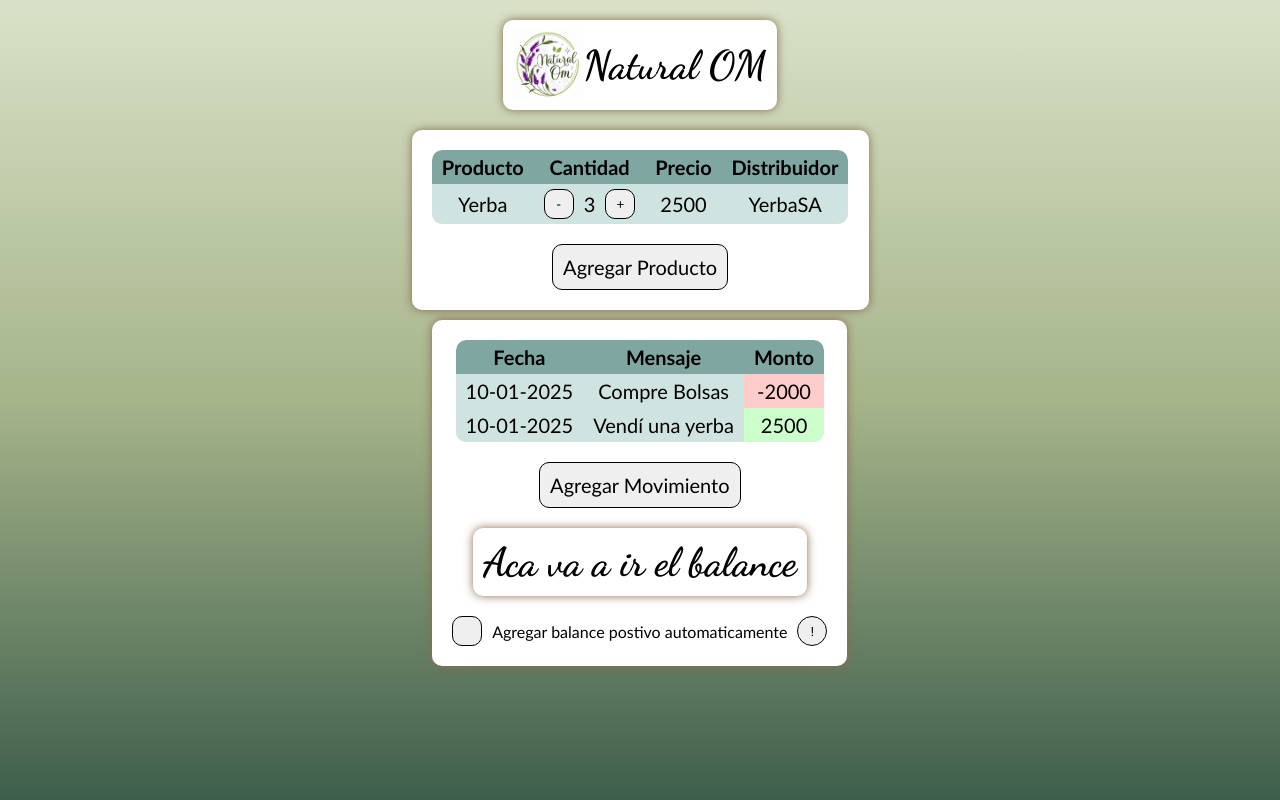
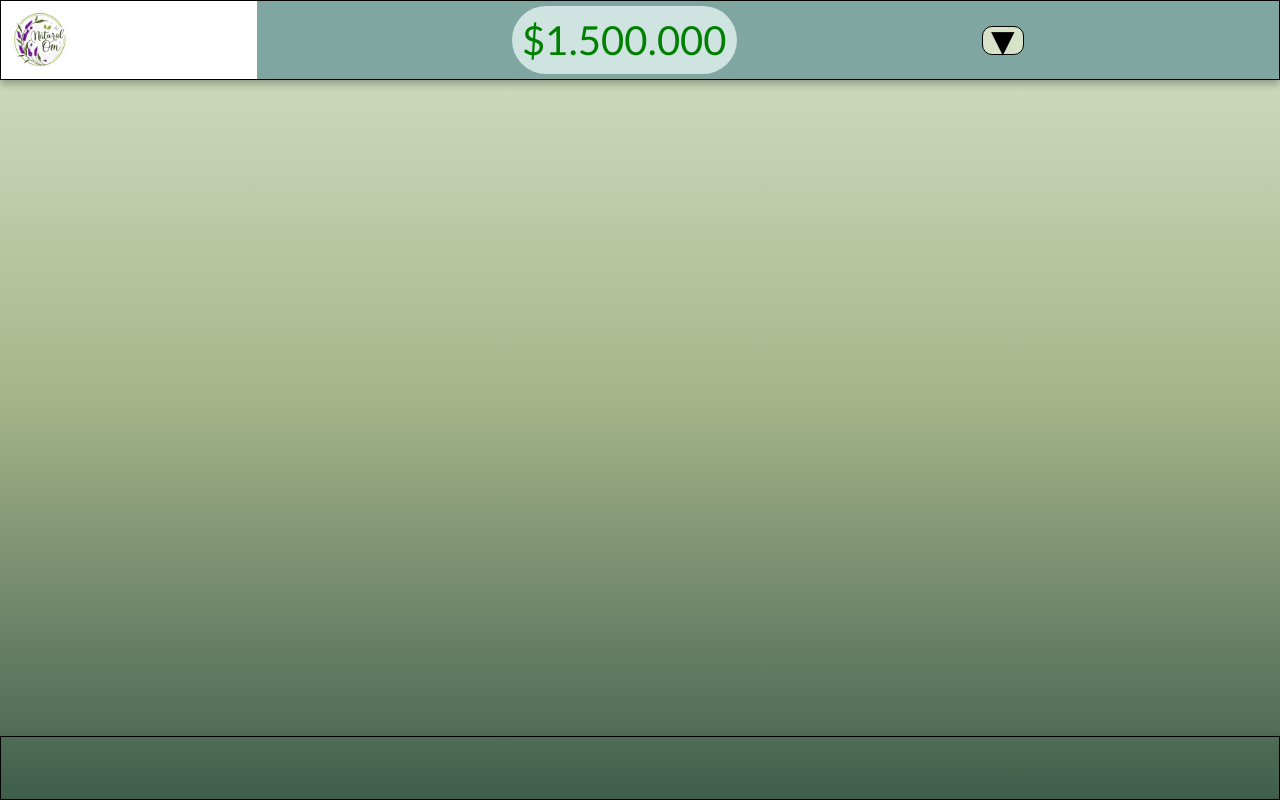
Before and after one commit to TobiasIvanGodoy/NaturalOM_interfaz, a plain HTML site: page index.html in a window 1280 px wide. Drawn offline with Linux system fonts and the light colour scheme.

Commit message:
cambios en el diseño

```diff
--- a/index.html
+++ b/index.html
@@ -7,162 +7,19 @@
     <link rel="stylesheet" href="style.css">
 </head>
 <body>
-    <div class="contenedorTitulo animacion1">
-        <img src="diseño/logo_sin_redes.jpg" id="logo"></img>
-        <h1>Natural OM</h1>
+    <div id="superior" class="contenedorHUD animacion1">
+        <div id="brand">
+            <img src="diseño/logo_sin_redes.jpg" id="logo"></img>
+        </div>
+        <div id="balance">
+            <p id="saldo">$1.500.000</p> <!-- Aca despues voy a implementar que se muestre el balance de la cuenta -->
+            <button>
+                <p>▼</p>
+            </button>
+        </div>
+    </div>
+    <div id="inferior" class="contenedorHUD animacion1">
 
     </div>
-    <div class="contenedorUI">
-        <div class="contenedorSeccion animacion2">
-            <div class="contenedorTablas ">
-                <table>
-                    <tr>
-                        <th>
-                            <p>Producto</p>
-                        </th>
-                        <th>
-                            <p>Cantidad</p>
-                        </th>
-                        <th>
-                            <p>Precio</p>
-                        </th>
-                        <th>
-                            <p>Distribuidor</p>
-                        </th>
-                    </tr>
-                    <tr>
-                        <td>
-                            <p>Yerba</p>
-                        </td>
-                        <td id="cantidad">
-                            <button>
-                                <p> - </p>
-                            </button>
-                            <p>3</p>
-                            <button>
-                                <p> + </p>
-                            </button>
-                        </td>
-                        <td>
-                            <p>2500</p>
-                        </td>
-                        <td>
-                            <p>YerbaSA</p>
-                        </td>
-                    </tr>
-                </table>
-            </div>
-            <button id="btnAgregar">
-                <p> Agregar Producto </p>
-            </button>
-        </div>
-        <div class="contenedorSeccion animacion3">
-            <div class="contenedorTablas" id="movimientos">
-                <table>
-                    <tr>
-                        <th>
-                            <p>Fecha</p>
-                        </th>
-                        <th>
-                            <p>Mensaje</p>
-                        </th>
-                        <th>
-                            <p>Monto</p>
-                        </th>
-                    </tr>
-                    <tr>
-                        <td>
-                            <p>10-01-2025</p>
-                        </td>
-                        <td>
-                            <p>Compre Bolsas</p>
-                        </td>
-                        <td id="Gasto">
-                            <p>-2000</p>
-                        </td>
-                    </tr>
-                    <tr>
-                        <td>
-                            <p>10-01-2025</p>
-                        </td>
-                        <td>
-                            <p>Vendí una yerba</p>
-                        </td>
-                        <td id="Ganancia">
-                            <p>2500</p>
-                        </td>
-                    </tr>
-                </table>
-            </div>
-            <button id="btnAgregar">
-            <p> Agregar Movimiento </p>
-            </button>
-            <div class="contenedorTitulo">
-                    <h1>Aca va a ir el balance</h1>
-            </div>
-            <div class="contenedorMenu">
-                <button id="sumBalance"></button>
-                <p>Agregar balance postivo automaticamente</p>
-                <button id="info">
-                    <p>!</p>
-                </button>
-            </div>
-        </div>
-    </div>
-    <table class="oculto">
-        <tr>
-            <td>
-                <input
-                id="inputAgregar"
-                type="text"
-                placeholder="nombre del producto...">
-            </td>
-            <td>
-                <input
-                id="inputAgregar"
-                type="number"
-                placeholder="cantidad...">
-            </td>
-            <td>
-                <input
-                id="inputAgregar"
-                type="number"
-                placeholder="precio...">
-            </td>
-            <td>
-                <input
-                id="inputAgregar"
-                type="text"
-                placeholder="distribuidor...">
-            </td>
-            <td>
-                <button>
-                    <p>✓</p>
-                </button>
-            </td>
-        </tr>
-    </table>
-    <table class="oculto">
-        <tr>
-            <td>
-                <input
-                id="inputAgregar"
-                type="text"
-                placeholder="mensaje...">
-            </td>
-            <td>
-                <input
-                id="inputAgregar"
-                type="number"
-                placeholder="monto...">
-            </td>
-            <td>
-                <button>
-                    <p>✓</p>
-                </button>
-            </td>
-        </tr>
-    </table>
-
     <script src="script.js"></script>
 </body>
--- a/style.css
+++ b/style.css
@@ -1,5 +1,5 @@
-@import url('https://fonts.googleapis.com/css2?family=Dancing%20Script:wght@100;200;300;400;500;600;700;800;900&display=swap');
 
+/* Modelo de celular SAMSUNG A17, dimenciones: 1080x2340 */
 /*Elementos*/
 
 * {
@@ -14,19 +14,132 @@ body {
     background-repeat: no-repeat;
     background-attachment: fixed;
 
-    padding: 20px;
+    display: flex;
+    flex-direction: column;
+    gap: 20px;
+    align-items: center;
+}
+
+/* HUD superior */
+
+
+.contenedorHUD {
+    display: flex;
+    flex-direction: row;
+
+    background-color: rgb(0, 0, 0, 0);
+
+    width: 100%;
+
+    z-index: 1;
+    position: fixed;
+    box-shadow: 0 4px 8px rgba(0, 0, 0, 0.3);
+    border-style: solid;
+    border-width: 1px;
+}
+
+#superior {
+    height: 10vh;
+    top: 0;
+
+}
+
+#brand {
+    display: flex;
+    flex: row;
+    gap: 1%;
+    align-items: center;
+
+    width: 20%;
+    height: 100%;
+    padding: 10px;
+
+    background-color: white;
+}
+
+#logo {
+    max-width: 100%;
+    max-height: 100%;
+    border-radius: 100px;
+    overflow: hidden;
+}
+
+#balance {
+    display: flex;
+    flex: row;
+    justify-content: space-evenly;
+    align-items: center;
+
+    width: 80%;
+    height: 100%;
+    padding: 10px;
+
+    background-color: #7FA6A1;
+
+}
+
+#saldo {
+    background-color: #CFE3E0;
+    padding: 10px 10px;
+    border-radius: 40px;
+
+    font-family: Calibri;
+    font-size: 5vh;
+    color: green;
+}
+
+#balance button {
+    height: 50%;
+    aspect-ratio: 1/1;
 
     display: flex;
-    flex-direction: column;
-    justify-content: space-evenly;
+    flex-direction: row;
     align-items: center;
-    gap: 10px;
+
+    background-color: #D8E2C8;
+
+    border-radius: 10px;
+    border-style: solid;
+    border-width: 1px;
+
+    font-family: Calibri;
+    font-size: 5vh;
 }
 
-h1 {
-    font-family: 'Dancing Script', sans-serif;
-    font-size: 40px;
+#balance button:hover {
+    background-color: #A6B48A;
 }
+
+.animacion1 {
+    animation-duration: 3s;
+    animation-name: Aparezco;
+    animation-fill-mode: forwards;
+}
+
+@keyframes Aparezco {
+    from {
+        opacity: 0;
+    } to {
+        opacity: 1;
+    }
+}
+
+/* HUD inferior */
+
+#inferior {
+    height: 8vh;
+    bottom: 0;
+}
+
+
+
+
+
+
+
+
+
+
 
 table {
     border-collapse: collapse;
@@ -70,10 +183,6 @@ table button {
 
     text-align: center;
     font-family: Calibri;
-}
-
-button:hover {
-    background-color: rgb(0, 0, 0, 0.1);
 }
 
 /*Clases*/
@@ -195,10 +304,7 @@ button:hover {
 
 /*IDs*/
 
-#logo {
-    max-width: 70px;
-    max-height: 70px;
-}
+
 
 #btnAgregar {
     border-radius: 10px;
@@ -243,21 +349,6 @@ button:hover {
 
 /* Animaciones */
 
-.animacion1 {
-    animation-duration: 3s;
-    animation-name: Aparezco;
-    animation-fill-mode: forwards;
-}
-
-@keyframes Aparezco {
-    from {
-        margin-top: -2%;
-        opacity: 0;
-    } to {
-        margin-top: 0%;
-        opacity: 1;
-    }
-}
 
 .animacion2 {
     animation-duration: 3s;
```
